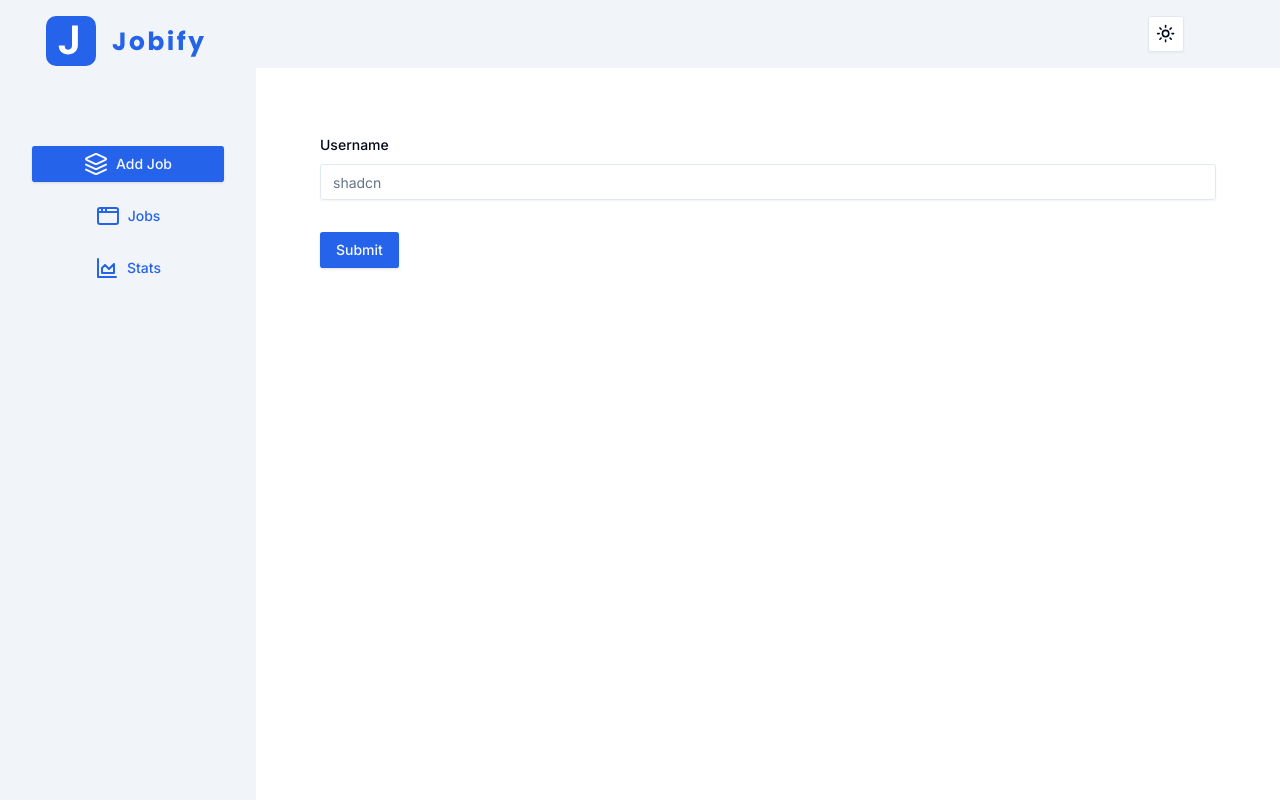
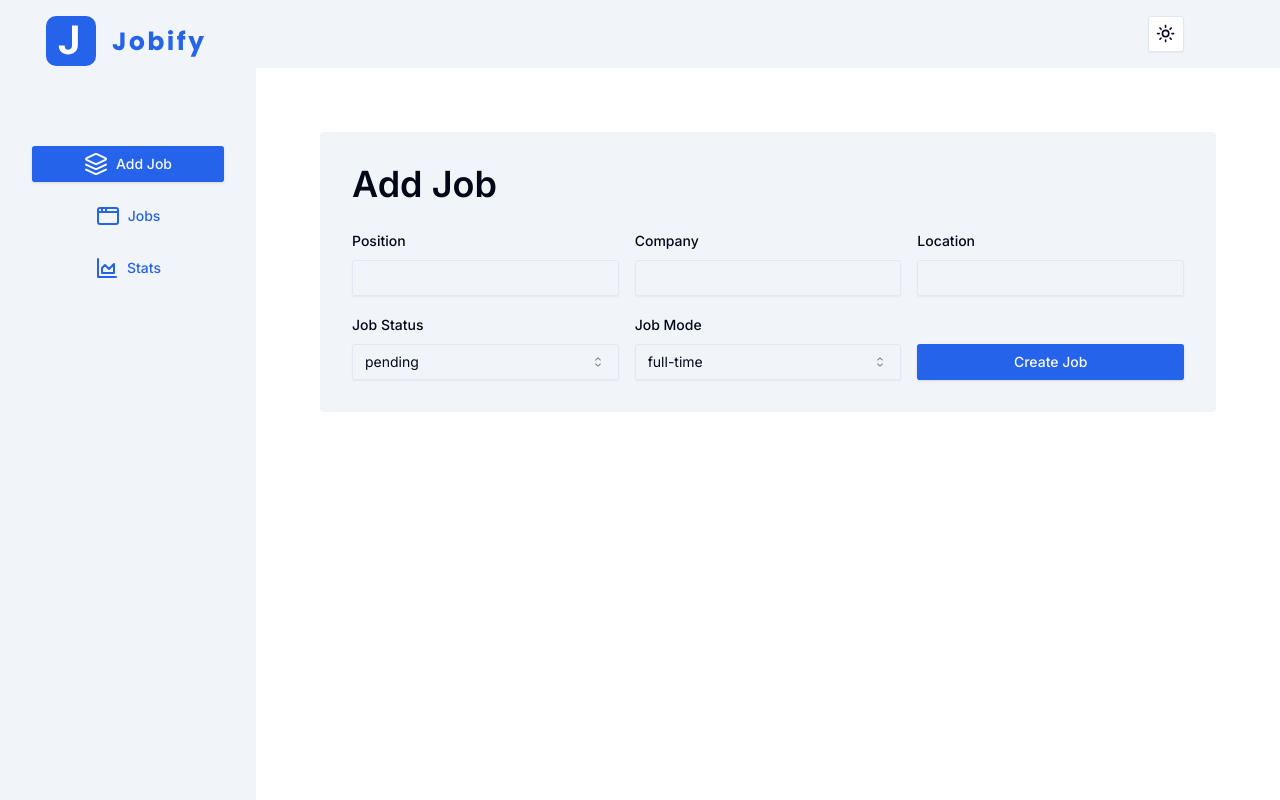
Before and after one commit to luciano44/jobify, a Next.js app: page /add-job in a window 1280 px wide. Built offline with nearby package versions, Linux system fonts and the light colour scheme.

Commit message:
add create job form

```diff
--- a/components/CreateJobForm.tsx
+++ b/components/CreateJobForm.tsx
@@ -1,59 +1,68 @@
 "use client"
 
-import * as z from "zod"
 import { zodResolver } from "@hookform/resolvers/zod"
 import { useForm } from "react-hook-form"
 
+import {
+  JobStatus,
+  JobMode,
+  createAndEditJobSchema,
+  CreateAndEditJobType,
+} from "@/utils/types"
+
 import { Button } from "@/components/ui/button"
-import {
-  Form,
-  FormControl,
-  FormField,
-  FormItem,
-  FormLabel,
-  FormMessage,
-} from "@/components/ui/form"
-import { Input } from "@/components/ui/input"
+import { Form } from "@/components/ui/form"
 
-const formSchema = z.object({
-  username: z.string().min(2, {
-    message: "Username must be at least 2 characters.",
-  }),
-})
+import { CustomFormField, CustomFormSelect } from "./FormComponents"
 
 function CreateJobForm() {
-  // 1. Define your form.
-  const form = useForm<z.infer<typeof formSchema>>({
-    resolver: zodResolver(formSchema),
+  const form = useForm<CreateAndEditJobType>({
+    resolver: zodResolver(createAndEditJobSchema),
     defaultValues: {
-      username: "",
+      position: "",
+      company: "",
+      location: "",
+      status: JobStatus.Pending,
+      mode: JobMode.FullTime,
     },
   })
 
-  // 2. Define a submit handler.
-  function onSubmit(values: z.infer<typeof formSchema>) {
-    // Do something with the form values.
-    // ✅ This will be type-safe and validated.
+  function onSubmit(values: CreateAndEditJobType) {
     console.log(values)
   }
 
   return (
     <Form {...form}>
-      <form onSubmit={form.handleSubmit(onSubmit)} className="space-y-8">
-        <FormField
-          control={form.control}
-          name="username"
-          render={({ field }) => (
-            <FormItem>
-              <FormLabel>Username</FormLabel>
-              <FormControl>
-                <Input placeholder="shadcn" {...field} />
-              </FormControl>
-              <FormMessage />
-            </FormItem>
-          )}
-        />
-        <Button type="submit">Submit</Button>
+      <form
+        onSubmit={form.handleSubmit(onSubmit)}
+        className="bg-muted p-8 rounded"
+      >
+        <h2 className="capitalize font-semibold text-4xl mb-6">add job</h2>
+        <div className="grid gap-4 md:grid-cols-2 lg:grid-cols-3 items-start">
+          {/* Position */}
+          <CustomFormField name="position" control={form.control} />
+          {/* company */}
+          <CustomFormField name="company" control={form.control} />
+          {/* location */}
+          <CustomFormField name="location" control={form.control} />
+          {/* job status */}
+          <CustomFormSelect
+            name="status"
+            control={form.control}
+            labelText="job status"
+            items={Object.values(JobStatus)}
+          />
+          {/* job mode */}
+          <CustomFormSelect
+            name="mode"
+            control={form.control}
+            labelText="job mode"
+            items={Object.values(JobMode)}
+          />
+          <Button type="submit" className="self-end capitalize">
+            create job
+          </Button>
+        </div>
       </form>
     </Form>
   )
--- a/utils/types.ts
+++ b/utils/types.ts
@@ -40,4 +40,4 @@
   mode: z.nativeEnum(JobMode),
 })
 
-export type createAndEditJobType = z.infer<typeof createAndEditJobSchema>
+export type CreateAndEditJobType = z.infer<typeof createAndEditJobSchema>
```
